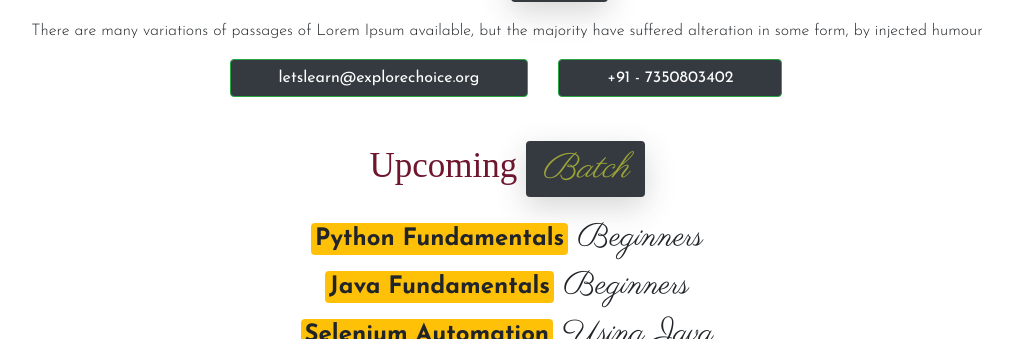
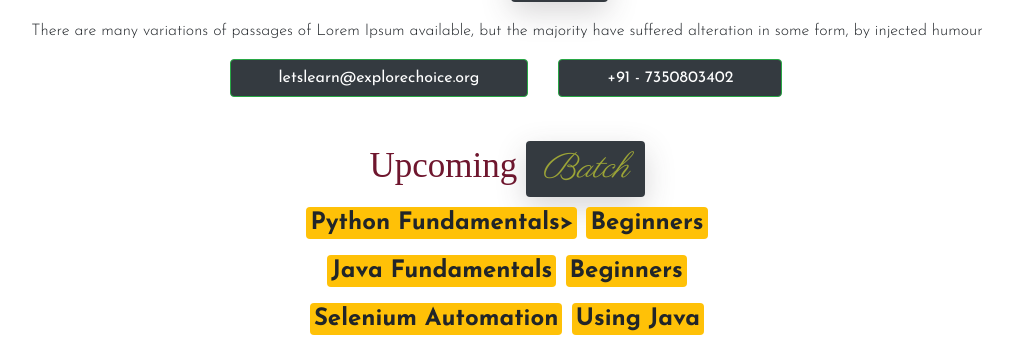
Before and after one commit to letscodedjango/django-ws, a Django app: page /mywesite in a window 1280 px wide. Shown: the part 4461-4800 px from the top of the page, without its empty margins (133-1144 px from the left). Run offline with Django 3.2, Linux system fonts and the light colour scheme; some libraries are stand-ins or nearby versions; some web fonts are replaced.

Commit message:
Added code for my website

```diff
--- a/courses/templates/courses/mywebsite.html
+++ b/courses/templates/courses/mywebsite.html
@@ -1,4 +1,5 @@
 <!DOCTYPE html>
+{% load static %}
 <html lang="en">
   <head>
     <!-- Required meta tags -->
@@ -8,10 +9,10 @@
       content="width=device-width, initial-scale=1, shrink-to-fit=no"
     />
     <!-- Bootstrap CSS -->
-    <link rel="stylesheet" href="./css/bootstrap.min.css" />
+    <link rel="stylesheet" href="{% static 'css/bootstrap.min.css' %}" />
     <!--  font awesome icons  -->
-    <link rel="stylesheet" href="./css/all.min.css" />
-    <link rel="stylesheet" href="./css/master.css" />
+    <link rel="stylesheet" href="{% static 'css/all.min.css' %}"/>
+    <link rel="stylesheet" href="{% static 'css/master.css' %}" />
     <title>Bootstrap 4</title>
   </head>
   <body>
@@ -855,11 +856,12 @@
                         <span class="part bg-dark px-3 py-1 rounded font-weight font-italic text-capitalize">Batch</span>
                     </h1>
 
-                    <div class="lead mt-4 mx-30 px-20 rounded">
-                        <span class="bg-warning p-1 rounded font-weight-bold">Python Fundamentals</span class="bg-warning p-1 rounded font-weight-bold"> Beginners <br>
-                        <span class="bg-warning p-1 rounded font-weight-bold">Java Fundamentals</span> Beginners <br>
-                        <span class="bg-warning p-1 rounded font-weight-bold">Selenium Automation</span> Using Java <br>
-                    </div>
+                    <span class="lead mt-4 mx-30 px-20 rounded">
+                        <span class="bg-warning p-1 rounded font-weight-bold">Python Fundamentals></span> <span class="bg-warning p-1 rounded font-weight-bold"> Beginners</span> <br>
+                        <span class="bg-warning p-1 rounded font-weight-bold">Java Fundamentals</span> <span class="bg-warning p-1 rounded font-weight-bold"> Beginners</span>  <br>
+                        <span class="bg-warning p-1 rounded font-weight-bold">Selenium Automation</span> <span class="bg-warning p-1 rounded font-weight-bold"> Using Java</span>  <br>
+                    </span>
+                </div>
                 </div>
 
             </div>
@@ -909,14 +911,13 @@
 
     <!-- Optional JavaScript -->
     <!-- jQuery first, then Popper.js, then Bootstrap JS -->
-    <script src="js/jquery.min.js"></script>
+    <script src="{% static 'js/jquery.min.js' %}"></script>
     <script
       src="https://cdn.jsdelivr.net/npm/popper.js@1.16.0/dist/umd/popper.min.js"
       integrity="sha384-Q6E9RHvbIyZFJoft+2mJbHaEWldlvI9IOYy5n3zV9zzTtmI3UksdQRVvoxMfooAo"
       crossorigin="anonymous"
     ></script>
-    <script src="./js/bootstrap.min.js"></script>
-    <script src="./owl-carousel/js/owl.carousel.min.js"></script>
+    <script src="{% static 'js/bootstrap.min.js' %}"></script>
     <script>
       $(document).ready(function() {
         $("#testimonial-slider").owlCarousel({
```
